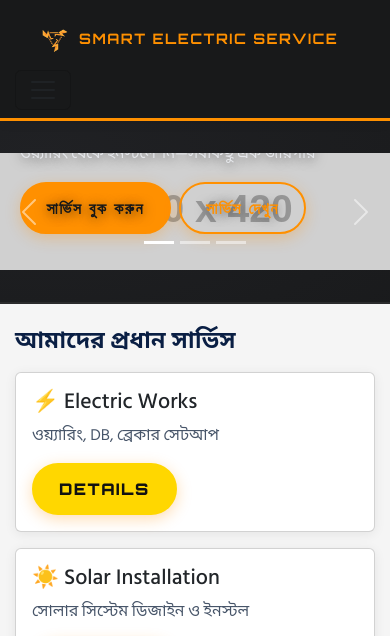
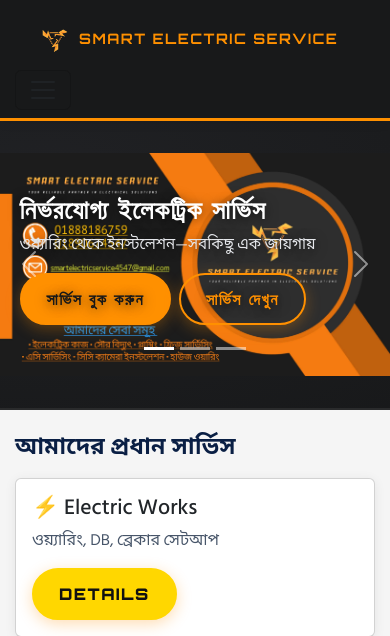
Before and after one commit to kaium4547/smsrt-electric-servic, a Django app: page / in a window 390 px wide. Shown: the top 636 px of the page. Run offline with Django 5.2, Linux system fonts and the light colour scheme; grey boxes labelled with a size stand in for pictures from a placeholder-image service; some libraries are stand-ins or nearby versions.

Commit message:
Update hero banner with responsive images and static assets
Co-authored-by: smartelectricservice4547 <smartelectricservice4547@gmail.com>

```diff
--- a/static/css/style.css
+++ b/static/css/style.css
@@ -1054,6 +1054,8 @@ footer.bg-light{background:#eaecef !important;}
   .hero-illustration { max-width: 100%; }
 }
 
+@media (max-width: 576px){ .hero-banner .hero-img{max-height: 320px;} .hero-banner .hero-caption{bottom:10%;} }
+
 /* --- Brand Navbar --- */
 .ses-navbar {
   --bg: #18191a;
--- a/templates/partials/home_hero.html
+++ b/templates/partials/home_hero.html
@@ -1,3 +1,4 @@
+{% load static %}
 <section class="hero-banner">
   <div id="homeHero" class="carousel slide" data-bs-ride="carousel" data-bs-interval="5000">
     <div class="carousel-indicators">
@@ -6,8 +7,12 @@
       <button type="button" data-bs-target="#homeHero" data-bs-slide-to="2" aria-label="Slide 3"></button>
     </div>
     <div class="carousel-inner">
+      <!-- Slide 1 -->
       <div class="carousel-item active">
-        <img src="https://placehold.co/1400x420" class="d-block w-100 hero-img" alt="Slide 1">
+        <picture>
+          <source media="(max-width: 576px)" srcset="{% static 'images/banner1.png' %}">
+          <img src="{% static 'images/banner1.png' %}" class="d-block w-100 hero-img" alt="Smart Electric Service Banner">
+        </picture>
         <div class="carousel-caption hero-caption text-start">
           <h1 class="hero-title">নির্ভরযোগ্য ইলেকট্রিক সার্ভিস</h1>
           <p class="hero-subtitle">ওয়্যারিং থেকে ইনস্টলেশন—সবকিছু এক জায়গায়</p>
@@ -17,8 +22,12 @@
           </div>
         </div>
       </div>
+      <!-- Slide 2 -->
       <div class="carousel-item">
-        <img src="https://placehold.co/1400x420/0a1f44/ffffff" class="d-block w-100 hero-img" alt="Slide 2">
+        <picture>
+          <source media="(max-width: 576px)" srcset="{% static 'images/about-use.jpg' %}">
+          <img src="{% static 'images/about-use.jpg' %}" class="d-block w-100 hero-img" alt="Technician at work">
+        </picture>
         <div class="carousel-caption hero-caption text-start">
           <h1 class="hero-title">সোলার, সিসিটিভি, এসি ও আরও</h1>
           <p class="hero-subtitle">প্রফেশনাল টিম দ্বারা দ্রুত সার্ভিস</p>
@@ -28,8 +37,12 @@
           </div>
         </div>
       </div>
+      <!-- Slide 3 (reuse banner with brand overlay color via css) -->
       <div class="carousel-item">
-        <img src="https://placehold.co/1400x420/f5f5f5/0a1f44" class="d-block w-100 hero-img" alt="Slide 3">
+        <picture>
+          <source media="(max-width: 576px)" srcset="{% static 'images/banner1.png' %}">
+          <img src="{% static 'images/banner1.png' %}" class="d-block w-100 hero-img" alt="Support and emergency service">
+        </picture>
         <div class="carousel-caption hero-caption text-start">
           <h1 class="hero-title">২৪/৭ সাপোর্ট ও জরুরি সার্ভিস</h1>
           <p class="hero-subtitle">হোয়াটসঅ্যাপ বা কল করে এখনই যোগাযোগ করুন</p>
```
